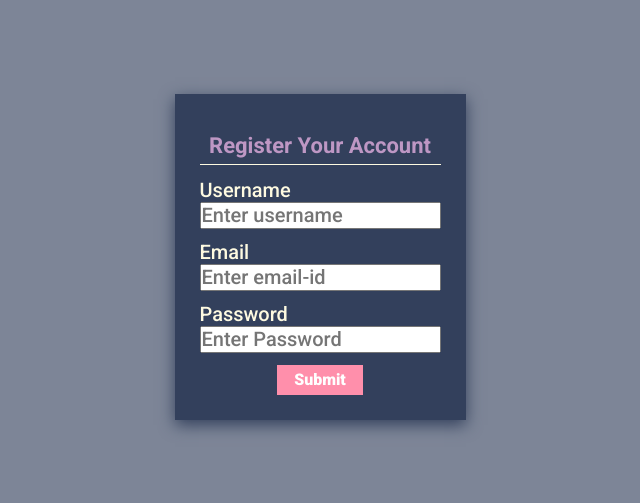
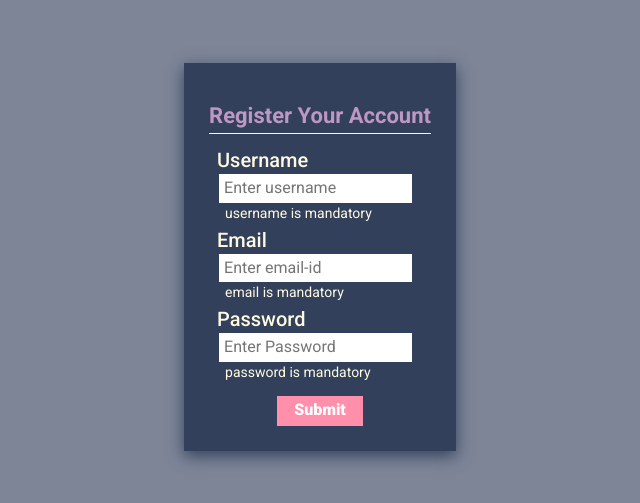
Before and after one commit to ASWATHAAMAN/form-validation, a plain HTML site: page index.html in a window 1280 px wide. Shown: the part 143-646 px from the top of the page, without its empty margins (320-960 px from the left). Drawn offline with Linux system fonts and the light colour scheme.

Commit message:
correction

```diff
--- a/index.html
+++ b/index.html
@@ -30,9 +30,10 @@
             type="text"
             name="username"
             id="username"
-            class="username"
+            class="form-input"
             placeholder="Enter username"
           />
+          <span class="message">username is mandatory</span>
         </div>
         <div class="form-container">
           <label for="email" class="email">Email</label>
@@ -40,9 +41,10 @@
             type="text"
             name="email"
             id="email"
-            class="email"
+            class="form-input"
             placeholder="Enter email-id"
           />
+          <span class="message">email is mandatory</span>
         </div>
         <div class="form-container">
           <label for="password" class="password">Password</label>
@@ -50,12 +52,13 @@
             type="password"
             name="password "
             id="password"
-            class="password"
+            class="form-input"
             placeholder="Enter Password"
           />
+          <span class="message">password is mandatory</span>
         </div>
         <div class="btn-submit">
-          <input type="submit" name="submit" id="submit" class="submit />
+          <input type="submit" name="submit" id="submit" class="submit" />
         </div>
       </div>
     </form>
--- a/scripts/script.js
+++ b/scripts/script.js
@@ -4,6 +4,7 @@ const formEl = document.getElementById(`form`);
 const usernameEl = document.getElementById(`username`);
 const emailEl = document.getElementById(`email`);
 const passwordEl = document.getElementById(`password`);
+// const submitEl = document.getElementById(`submit`);
 
 
 
@@ -12,4 +13,7 @@ const passwordEl = document.getElementById(`password`);
 // event listeners
 formEl.addEventListener(`submit`, (event) => {
 event.preventDefault();
+// const username = usernameEl.value.trim();
+// const email = emailEl.value.trim();
+// const password = passwordEl.value.trim();
 })
--- a/styles/style.css
+++ b/styles/style.css
@@ -48,8 +48,8 @@ img {
   flex-direction: column;
   justify-content: flex-start;
   align-items: flex-start;
-  width: 25%;
-  margin-bottom: 0.75rem;
+  /* width: 25%; */
+  margin: 0.5rem;
   color: var(--clr-cornsilk);
 }
 .form-box {
@@ -77,12 +77,35 @@ img {
   font-size: 20px;
   font-weight: 500;
 }
+.form-input{
+  border: 2px solid var(--clr-delft-blue);
+  padding: 5px;
+}
+.message{
+  font-size: 14px;
+  margin-left: 0.5rem;
+  /* visibility: hidden; */
+}
+.form-container.error .form-input{
+  border-color: red;
+}
+.form-container.error .message{
+  color: red;
+}
+.form-container.success .form-input{
+  border-color: rgb(5, 231, 5);
+}
+.form-container.success .message{
+  color:rgb(5, 231, 5);
+}
+
 .btn-submit{
   display: flex;
   justify-content: center;
 }
 .submit{
   padding:  0.3rem 1rem;
+  margin-top: 0.5rem;
   font-weight: 900;
   background-color: var(--clr-bakermiller-pink);
   outline: none;
```
